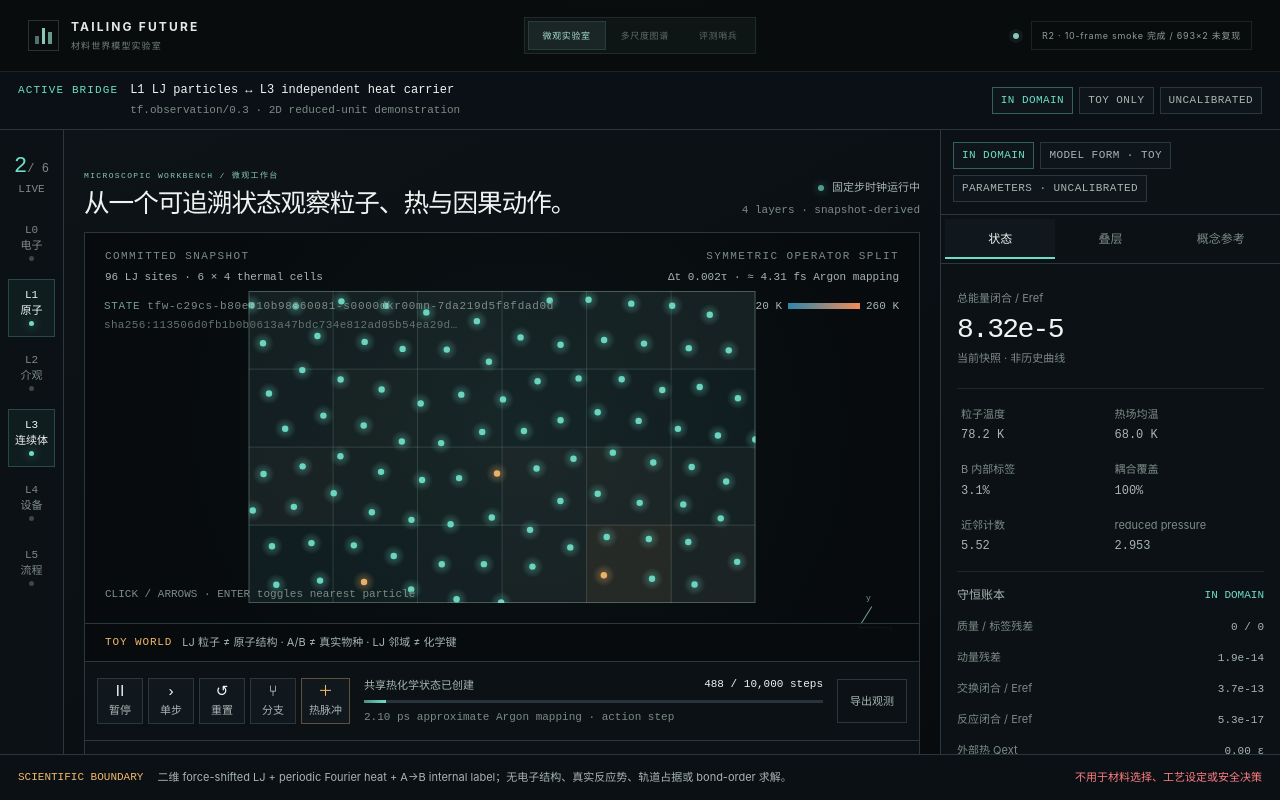
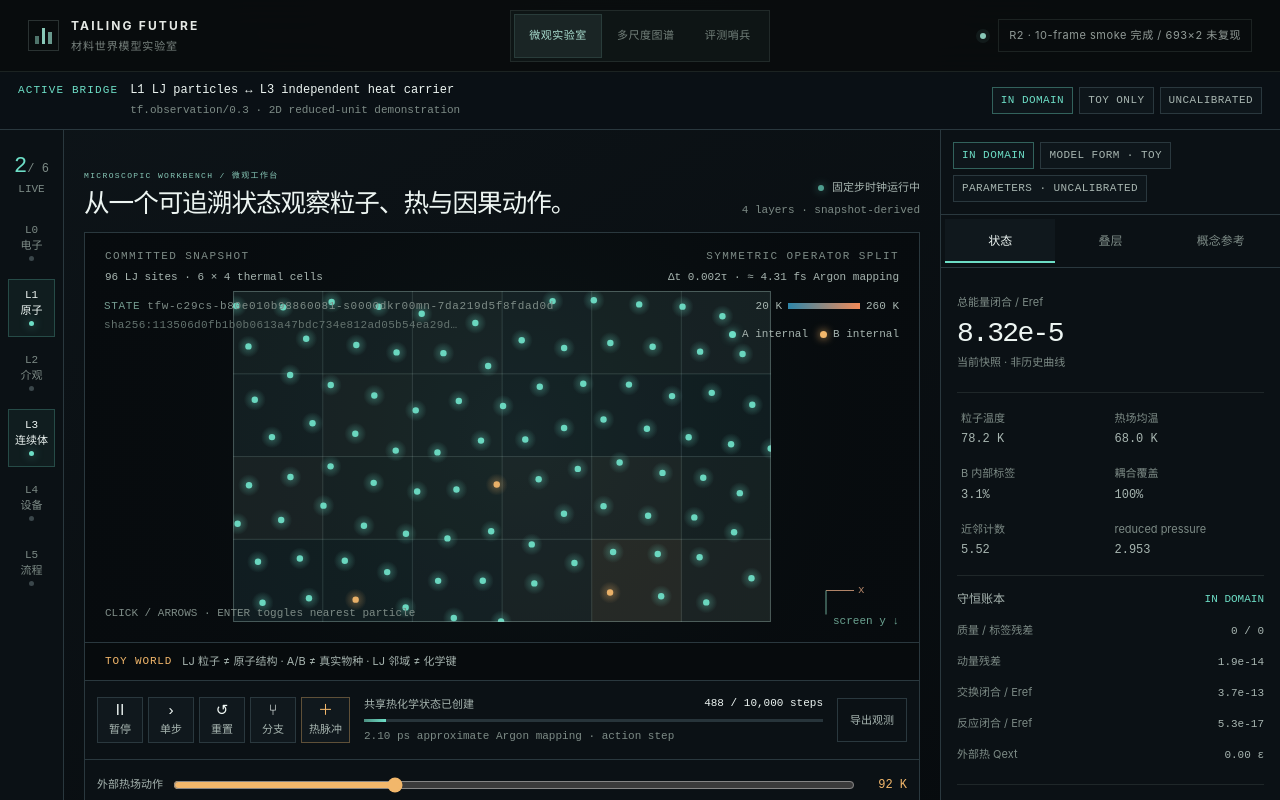
Before and after one commit to tony070926-sudo/tailing-future, a Next.js app: page / in a window 1280 px wide. Built offline with nearby package versions, Linux system fonts and the light colour scheme.

Commit message:
fix: close microscopic workbench review gaps

```diff
--- a/app/globals.css
+++ b/app/globals.css
@@ -19,10 +19,11 @@ html, body { margin: 0; min-height: 100%; background: var(--base); }
 body { color: var(--ink); font-family: var(--font-geist-sans); text-rendering: optimizeLegibility; }
 button, input { font: inherit; }
 button { color: inherit; }
+.visually-hidden { position: absolute !important; width: 1px !important; height: 1px !important; padding: 0 !important; margin: -1px !important; overflow: hidden !important; clip: rect(0 0 0 0) !important; white-space: nowrap !important; border: 0 !important; }
 
 .app-shell { min-height: 100vh; background: radial-gradient(circle at 50% -30%, rgba(65, 112, 101, .14), transparent 42%), var(--base); overflow: hidden; }
 .topbar { height: 72px; display: grid; grid-template-columns: 1fr auto 1fr; align-items: center; padding: 0 28px; border-bottom: 1px solid var(--line); background: rgba(9, 13, 14, .9); backdrop-filter: blur(18px); position: relative; z-index: 10; }
-.brand-lockup { display: flex; align-items: center; gap: 12px; border: 0; background: transparent; padding: 0; cursor: pointer; text-align: left; }
+.brand-lockup { min-height: 44px; display: flex; align-items: center; gap: 12px; border: 0; background: transparent; padding: 0; cursor: pointer; text-align: left; }
 .brand-lockup > span:last-child { display: flex; flex-direction: column; }
 .brand-mark { width: 31px; height: 31px; display: grid; grid-template-columns: repeat(3, 1fr); align-items: end; gap: 3px; padding: 7px 6px; border: 1px solid var(--line-strong); }
 .brand-mark i { display: block; width: 100%; background: var(--mint); }
@@ -30,15 +31,15 @@ button { color: inherit; }
 .brand-mark i:nth-child(2) { height: 16px; }
 .brand-mark i:nth-child(3) { height: 12px; opacity: .75; }
 .brand-name { margin: 0; font-size: 12px; letter-spacing: .18em; font-weight: 650; }
-.brand-subtitle { margin: 3px 0 0; color: var(--muted); font-size: 9px; letter-spacing: .12em; }
+.brand-subtitle { margin: 3px 0 0; color: var(--muted); font-size: 11px; letter-spacing: .08em; }
 .view-nav { display: flex; align-items: center; padding: 3px; border: 1px solid var(--line); background: rgba(17, 25, 26, .72); }
-.view-nav button { border: 0; background: transparent; padding: 8px 15px; color: #606b67; cursor: pointer; font-size: 9px; letter-spacing: .07em; }
+.view-nav button { min-height: 44px; border: 0; background: transparent; padding: 8px 15px; color: #73807b; cursor: pointer; font-size: 11px; letter-spacing: .05em; }
 .view-nav button:hover { color: #aab4b0; }
 .view-nav button.active { background: #1a2525; color: var(--mint-bright); box-shadow: inset 0 0 0 1px rgba(136,200,184,.14); }
 .pulse-dot { width: 6px; height: 6px; border-radius: 50%; background: var(--mint); box-shadow: 0 0 0 4px rgba(136,200,184,.08); animation: pulse 2.4s ease-in-out infinite; }
 .run-id { border-left: 1px solid var(--line-strong); padding-left: 10px; color: var(--muted); }
 .topbar-actions { display: flex; align-items: center; justify-content: flex-end; gap: 12px; }
-.evidence-state { padding: 7px 10px; border: 1px solid var(--line); color: #919b97; font-size: 9px; letter-spacing: .08em; }
+.evidence-state { padding: 7px 10px; border: 1px solid var(--line); color: #919b97; font-size: 11px; letter-spacing: .05em; }
 .icon-button { width: 34px; height: 34px; border: 1px solid var(--line); background: transparent; cursor: pointer; color: #9ca7a2; }
 .icon-button:hover { border-color: var(--line-strong); color: var(--ink); }
 
@@ -92,13 +93,13 @@ button { color: inherit; }
 .heat-legend b { display: flex; align-items: center; gap: 3px; color: #68736f; font-weight: 400; }
 .heat-legend b em { width: 5px; height: 5px; border-radius: 50%; background: var(--mint); }
 .heat-legend b:last-child em { background: #e4a45e; }
-.axis-glyph { position: absolute; right: 25px; bottom: 22px; z-index: 2; width: 46px; height: 46px; }
-.axis-glyph i { position: absolute; left: 11px; bottom: 11px; display: block; transform-origin: left bottom; }
+.axis-glyph { position: absolute; right: 25px; bottom: 50px; z-index: 2; width: 78px; height: 50px; }
+.axis-glyph i { position: absolute; left: 10px; top: 10px; display: block; transform-origin: left center; }
 .axis-x { width: 28px; height: 1px; background: #b18468; }
-.axis-y { width: 25px; height: 1px; background: #6ba391; transform: rotate(-58deg); }
-.axis-glyph em, .axis-glyph strong { position: absolute; font: 8px var(--font-geist-mono), monospace; font-style: normal; }
-.axis-glyph em { right: 1px; bottom: 6px; color: #b18468; }
-.axis-glyph strong { left: 18px; top: 0; color: #6ba391; font-weight: 400; }
+.axis-y { width: 24px; height: 1px; background: #6ba391; transform: rotate(90deg); }
+.axis-glyph em, .axis-glyph strong { position: absolute; font: 11px/1.3 var(--font-geist-mono), monospace; font-style: normal; }
+.axis-glyph em { left: 42px; top: 3px; color: #b18468; }
+.axis-glyph strong { left: 17px; top: 34px; color: #6ba391; font-weight: 400; white-space: nowrap; }
 .transport-bar { height: 74px; border: 1px solid var(--line); border-top: 0; display: grid; grid-template-columns: auto 1fr minmax(230px, .7fr); align-items: center; gap: 22px; padding: 0 17px; background: rgba(15, 22, 23, .65); }
 .transport-buttons { display: flex; gap: 6px; }
 .transport-buttons button { width: 32px; height: 32px; border: 1px solid var(--line-strong); background: #11191a; font: 10px var(--font-geist-mono), monospace; cursor: pointer; }
@@ -238,14 +239,14 @@ button { color: inherit; }
   height: calc(100vh - 72px);
   overflow: auto;
   display: grid;
-  grid-template-rows: auto minmax(0, 1fr) auto;
+  grid-template-rows: auto minmax(700px, 1fr) auto;
   background: var(--lab-bg);
   color: var(--lab-text);
 }
 .lab-workbench[hidden] { display: none; }
 .lab-workbench button:focus-visible,
-.lab-workbench input:focus-visible,
-.lab-workbench canvas:focus-visible { outline: 2px solid var(--lab-derived); outline-offset: 3px; }
+.lab-workbench input:focus-visible { outline: 2px solid var(--lab-derived); outline-offset: 3px; }
+.lab-workbench canvas:focus-visible { outline: 2px solid var(--lab-derived); outline-offset: -4px; }
 .lab-context-bar {
   min-height: 58px;
   padding: 10px 18px;
@@ -327,6 +328,11 @@ button { color: inherit; }
 .micro-viewport .state-stamp small { max-width: 360px; overflow: hidden; text-overflow: ellipsis; color: #64736f; font-size: 11px; white-space: nowrap; }
 .micro-viewport .heat-legend { top: 67px; color: var(--lab-text-secondary); font-size: 11px; }
 .micro-viewport .heat-legend > i { width: 72px; height: 6px; background: linear-gradient(90deg, #2d86aa, #f28b58); }
+.species-legend { position: absolute; z-index: 3; right: 20px; top: 94px; display: flex; gap: 12px; color: var(--lab-text-secondary); font: 11px/1.4 var(--font-geist-mono), monospace; }
+.species-legend span { display: inline-flex; align-items: center; gap: 6px; }
+.species-legend i { width: 7px; height: 7px; border-radius: 50%; box-shadow: 0 0 9px currentColor; }
+.species-legend .species-a { color: var(--lab-live); background: var(--lab-live); }
+.species-legend .species-b { color: var(--lab-warning); background: var(--lab-warning); }
 .micro-viewport .state-probe { min-width: 250px; bottom: 58px; padding: 12px 14px; border-color: rgba(119, 175, 255, .38); background: rgba(7, 11, 14, .94); }
 .micro-viewport .state-probe span, .micro-viewport .state-probe small { color: var(--lab-text-tertiary); font-size: 11px; line-height: 1.55; }
 .micro-viewport .state-probe b { color: var(--lab-derived); font-size: 16px; }
@@ -384,7 +390,7 @@ button { color: inherit; }
 .inspector-panel { min-width: 0; overflow-y: auto; border-left: 1px solid var(--lab-border); background: var(--lab-surface); }
 .inspector-safety { padding: 12px; border-bottom: 1px solid var(--lab-border); }
 .inspector-tabs { min-height: 48px; padding: 4px; display: grid; grid-template-columns: repeat(3, 1fr); border-bottom: 1px solid var(--lab-border); }
-.inspector-tabs button { min-height: 40px; border: 0; background: transparent; color: var(--lab-text-tertiary); cursor: pointer; font-size: 12px; }
+.inspector-tabs button { min-height: 44px; border: 0; background: transparent; color: var(--lab-text-tertiary); cursor: pointer; font-size: 12px; }
 .inspector-tabs button.active { color: var(--lab-text); background: var(--lab-surface-raised); box-shadow: inset 0 -2px var(--lab-live); }
 .inspector-body { padding: 0 16px 18px; }
 .inspector-body .metric-primary.truthful { padding: 20px 0; }
@@ -456,6 +462,8 @@ button { color: inherit; }
 .hybrid-arm.arm-3 { transform: rotate(240deg); }
 .reference-hybridization.preset-sp .arm-2, .reference-hybridization.preset-sp .arm-3 { display: none; }
 .reference-hybridization.preset-sp2 .arm-3 { display: none; }
+.reference-hybridization.preset-sp2 .arm-1 { transform: rotate(120deg); }
+.reference-hybridization.preset-sp2 .arm-2 { transform: rotate(240deg); }
 .reference-hybridization.preset-sp3 .arm-2 { transform: rotate(109deg) scale(.88); }
 .reference-hybridization.preset-sp3 .arm-3 { transform: rotate(251deg) scale(.88); }
 .reference-hybridization > span, .reference-bonds > span { position: absolute; left: 50%; bottom: 24px; transform: translateX(-50%); white-space: nowrap; color: var(--lab-text-secondary); font: 11px/1.4 var(--font-geist-mono), monospace; }
@@ -464,8 +472,8 @@ button { color: inherit; }
 .bond-center.atom-right { left: 65%; }
 .sigma-overlap { position: absolute; left: 35%; right: 35%; top: 50%; height: 56px; border-radius: 50%; background: radial-gradient(ellipse at center, rgba(198, 156, 255, .66), rgba(119, 175, 255, .2) 56%, transparent 72%); transform: translateY(-50%); }
 .pi-lobe { display: none; position: absolute; width: 76px; height: 42px; border-radius: 50%; background: rgba(198, 156, 255, .42); }
-.pi-top-left { left: 27%; top: 25%; }.pi-top-right { right: 27%; top: 25%; background: rgba(119, 175, 255, .42); }
-.pi-bottom-left { left: 27%; bottom: 25%; background: rgba(119, 175, 255, .42); }.pi-bottom-right { right: 27%; bottom: 25%; }
+.pi-top-left { left: 27%; top: 25%; }.pi-top-right { right: 27%; top: 25%; }
+.pi-bottom-left { left: 27%; bottom: 25%; background: rgba(119, 175, 255, .42); }.pi-bottom-right { right: 27%; bottom: 25%; background: rgba(119, 175, 255, .42); }
 .reference-bonds.preset-pi .sigma-overlap { display: none; }
 .reference-bonds.preset-pi .pi-lobe { display: block; }
 .reference-note { margin: 11px 0 0; color: var(--lab-text-secondary); font-size: 11px; line-height: 1.6; }
@@ -481,8 +489,6 @@ button { color: inherit; }
   .lab-workbench { height: calc(100vh - 72px); display: block; }
   .lab-grid { grid-template-columns: 58px minmax(0, 1fr); }
   .inspector-panel { grid-column: 1 / -1; min-height: 520px; border-left: 0; border-top: 1px solid var(--lab-border); }
-  .inspector-safety { position: sticky; top: 0; z-index: 4; background: var(--lab-surface); }
-  .inspector-tabs { position: sticky; top: 65px; z-index: 4; background: var(--lab-surface); }
   .lab-disclaimer { position: sticky; bottom: 0; z-index: 5; }
 }
 
@@ -504,6 +510,7 @@ button { color: inherit; }
   .micro-viewport .top-right { top: 54px; left: 20px; right: auto; text-align: left; }
   .micro-viewport .state-stamp { top: 104px; right: 20px; }
   .micro-viewport .heat-legend { top: 158px; left: 20px; right: auto; }
+  .species-legend { top: 188px; left: 20px; right: auto; }
   .micro-viewport .state-probe { left: 16px; right: 16px; bottom: 88px; min-width: 0; }
   .canvas-help { bottom: 48px; }
   .micro-viewport .axis-glyph { display: none; }
--- a/app/page.tsx
+++ b/app/page.tsx
@@ -58,7 +58,7 @@ const VISUAL_LAYER_META: ReadonlyArray<{
   { key: 'thermalMesh', category: 'LIVE', label: '6 × 4 热单元', detail: '与后台网格逐格对齐' },
   { key: 'particles', category: 'LIVE', label: 'LJ 粒子位置', detail: '二维周期位置' },
   { key: 'species', category: 'LIVE', label: 'A / B 内部标签', detail: '非元素、非真实物种' },
-  { key: 'velocity', category: 'DERIVED', label: '速度矢量', detail: 'vx / vy 方向真实 · 显示长度封顶 0.65σ' },
+  { key: 'velocity', category: 'DERIVED', label: '速度矢量', detail: 'vx / vy 直映 screen-y ↓ · 长度封顶 0.65σ' },
   { key: 'periodicImages', category: 'DERIVED', label: '周期边界映像', detail: '最小像边界的视觉副本' },
   { key: 'proximity', category: 'DERIVED', label: 'LJ 近邻范围', detail: '仅选中粒子 · r < 1.45σ · ≠ 键' },
 ];
@@ -80,6 +80,12 @@ const REFERENCE_NOTES: Record<ReferenceTopic, string> = {
   hybridization: '规范方向的教学投影；不从 A/B 标签或 LJ 配位数推断。',
   bonds: 'σ 头碰头与 π 侧向重叠的概念图；当前世界没有 bond-order payload。',
 };
+
+const INSPECTOR_TABS: ReadonlyArray<readonly [InspectorTab, string]> = [
+  ['state', '状态'],
+  ['layers', '叠层'],
+  ['reference', '概念参考'],
+];
 
 const SCALE_STEPS = [
   { id: 'L0', label: '电子', detail: '量子态', status: 'planned' },
@@ -175,6 +181,7 @@ function SimulationLab({ active }: { active: boolean }) {
   const [eventNote, setEventNote] = useState('共享热化学状态已创建');
   const [error, setError] = useState<string | null>(null);
   const [probe, setProbe] = useState<StateProbe | null>(null);
+  const [probeAnnouncement, setProbeAnnouncement] = useState('');
   const [inspectorTab, setInspectorTab] = useState<InspectorTab>('state');
   const [visualLayers, setVisualLayers] = useState<VisualLayers>(INITIAL_VISUAL_LAYERS);
   const [referenceTopic, setReferenceTopic] = useState<ReferenceTopic>('orbitals');
@@ -197,6 +204,7 @@ function SimulationLab({ active }: { active: boolean }) {
     setBranchCount(0);
     setError(null);
     setProbe(null);
+    setProbeAnnouncement('状态探针已清除');
     setEventNote('已回到带完整账本的确定性初始状态');
   }, [present, temperature]);
 
@@ -258,11 +266,14 @@ function SimulationLab({ active }: { active: boolean }) {
     const y = (event.clientY - bounds.top - layout.offsetY) / layout.scale;
     if (x < 0 || y < 0 || x >= snapshot.box.width || y >= snapshot.box.height) {
       setProbe(null);
+      setProbeAnnouncement('状态探针已清除');
       return;
     }
     const cellX = Math.min(snapshot.field.width - 1, Math.floor(x / snapshot.box.width * snapshot.field.width));
     const cellY = Math.min(snapshot.field.height - 1, Math.floor(y / snapshot.box.height * snapshot.field.height));
-    setProbe(buildProbe(snapshot, cellX, cellY, nearestParticleIndex(snapshot, x, y, 0.7)));
+    const nextProbe = buildProbe(snapshot, cellX, cellY, nearestParticleIndex(snapshot, x, y, 0.7));
+    setProbe(nextProbe);
+    setProbeAnnouncement(describeProbe(nextProbe));
   };
 
   const probeWithKeyboard = (event: ReactKeyboardEvent<HTMLCanvasElement>) => {
@@ -280,17 +291,23 @@ function SimulationLab({ active }: { active: boolean }) {
       const cellY = (startY + direction[1] + snapshot.field.height) % snapshot.field.height;
       const x = (cellX + 0.5) * snapshot.box.width / snapshot.field.width;
       const y = (cellY + 0.5) * snapshot.box.height / snapshot.field.height;
-      setProbe(buildProbe(snapshot, cellX, cellY, nearestParticleIndex(snapshot, x, y, 0.9)));
+      const nextProbe = buildProbe(snapshot, cellX, cellY, nearestParticleIndex(snapshot, x, y, 0.9));
+      setProbe(nextProbe);
+      setProbeAnnouncement(describeProbe(nextProbe));
       return;
     }
     if (event.key === 'Enter' && probe) {
       event.preventDefault();
       if (probe.particleIndex !== null) {
-        setProbe(buildProbe(snapshot, probe.cellX, probe.cellY, null));
+        const nextProbe = buildProbe(snapshot, probe.cellX, probe.cellY, null);
+        setProbe(nextProbe);
+        setProbeAnnouncement(describeProbe(nextProbe));
       } else {
         const x = (probe.cellX + 0.5) * snapshot.box.width / snapshot.field.width;
         const y = (probe.cellY + 0.5) * snapshot.box.height / snapshot.field.height;
-        setProbe(buildProbe(snapshot, probe.cellX, probe.cellY, nearestParticleIndex(snapshot, x, y)));
+        const nextProbe = buildProbe(snapshot, probe.cellX, probe.cellY, nearestParticleIndex(snapshot, x, y));
+        setProbe(nextProbe);
+        setProbeAnnouncement(describeProbe(nextProbe));
       }
     }
   };
@@ -305,7 +322,29 @@ function SimulationLab({ active }: { active: boolean }) {
   };
 
   const toggleLayer = (key: VisualLayerKey) => {
-    setVisualLayers((current) => ({ ...current, [key]: !current[key] }));
+    setVisualLayers((current) => {
+      const next = { ...current, [key]: !current[key] };
+      if (key === 'particles' && !next.particles) {
+        next.species = false;
+        next.periodicImages = false;
+        next.proximity = false;
+      }
+      if ((key === 'species' || key === 'periodicImages' || key === 'proximity') && next[key]) next.particles = true;
+      return next;
+    });
+  };
+
+  const moveInspectorTab = (event: ReactKeyboardEvent<HTMLButtonElement>, index: number) => {
+    let nextIndex = index;
+    if (event.key === 'ArrowRight') nextIndex = (index + 1) % INSPECTOR_TABS.length;
+    else if (event.key === 'ArrowLeft') nextIndex = (index - 1 + INSPECTOR_TABS.length) % INSPECTOR_TABS.length;
+    else if (event.key === 'Home') nextIndex = 0;
+    else if (event.key === 'End') nextIndex = INSPECTOR_TABS.length - 1;
+    else return;
+    event.preventDefault();
+    const nextTab = INSPECTOR_TABS[nextIndex][0];
+    setInspectorTab(nextTab);
+    window.requestAnimationFrame(() => document.getElementById('inspector-tab-' + nextTab)?.focus());
   };
 
   const chooseReferenceTopic = (topic: ReferenceTopic) => {
@@ -436,12 +475,19 @@ function SimulationLab({ active }: { active: boolean }) {
               aria-label="二维 LJ 粒子、独立连续热场与 A/B 内部标签；点击或使用方向键读取状态探针"
               aria-describedby="micro-boundary"
             />
+            <p className="visually-hidden" aria-live="polite" aria-atomic="true">{probeAnnouncement}</p>
             <div className="viewport-label top-left"><span>COMMITTED SNAPSHOT</span><b>{snapshot.particles.length} LJ sites · {snapshot.field.width} × {snapshot.field.height} thermal cells</b></div>
             <div className="viewport-label top-right"><span>SYMMETRIC OPERATOR SPLIT</span><b>Δt {initialWorld.options.timeStep.toFixed(3)}τ · ≈ {timeStepFs.toFixed(2)} fs Argon mapping</b></div>
             <div className="state-stamp"><span>STATE</span>{snapshot.stateId}<small>{snapshot.stateDigest}</small></div>
             {visualLayers.heatField && <div className="heat-legend" aria-label="热场颜色图例"><span>{WORLD_DOMAIN.minimumResolvedTemperatureKelvin} K</span><i /><span>{WORLD_DOMAIN.maximumResolvedTemperatureKelvin} K</span></div>}
+            {visualLayers.particles && visualLayers.species && (
+              <div className="species-legend" aria-label="A 与 B 内部标签颜色图例">
+                <span><i className="species-a" />A internal</span>
+                <span><i className="species-b" />B internal</span>
+              </div>
+            )}
             {probe && (
-              <div className="state-probe" aria-live="polite">
+              <div className="state-probe">
                 <span>STATE PROBE · CELL {probe.cellX},{probe.cellY}</span>
                 <b>{probe.temperatureKelvin.toFixed(2)} K</b>
                 <small>{probe.particleIndex === null ? '该单元附近无已选粒子' : 'particle ' + probe.particleIndex + ' · internal label ' + probe.particleSpecies}</small>
@@ -449,7 +495,7 @@ function SimulationLab({ active }: { active: boolean }) {
               </div>
             )}
             <div className="canvas-help">CLICK / ARROWS · ENTER toggles nearest particle</div>
-            <div className="axis-glyph" aria-hidden="true"><i className="axis-x" /><i className="axis-y" /><em>x</em><strong>y</strong></div>
+            <div className="axis-glyph" aria-hidden="true"><i className="axis-x" /><i className="axis-y" /><em>x</em><strong>screen y ↓</strong></div>
             <div className="viewport-boundary" id="micro-boundary"><span>TOY WORLD</span>LJ 粒子 ≠ 原子结构 · A/B ≠ 真实物种 · LJ 邻域 ≠ 化学键</div>
           </div>
 
@@ -484,19 +530,17 @@ function SimulationLab({ active }: { active: boolean }) {
             <span>PARAMETERS · UNCALIBRATED</span>
           </div>
           <div className="inspector-tabs" role="tablist" aria-label="检查器页面">
-            {([
-              ['state', '状态'],
-              ['layers', '叠层'],
-              ['reference', '概念参考'],
-            ] as const).map(([id, label]) => (
+            {INSPECTOR_TABS.map(([id, label], index) => (
               <button
                 type="button"
                 role="tab"
                 id={'inspector-tab-' + id}
-                aria-controls={'inspector-panel-' + id}
+                aria-controls={inspectorTab === id ? 'inspector-panel-' + id : undefined}
                 aria-selected={inspectorTab === id}
+                tabIndex={inspectorTab === id ? 0 : -1}
                 className={inspectorTab === id ? 'active' : ''}
                 onClick={() => setInspectorTab(id)}
+                onKeyDown={(event) => moveInspectorTab(event, index)}
                 key={id}
               >{label}</button>
             ))}
@@ -673,6 +717,13 @@ function buildProbe(snapshot: ThermochemicalSnapshot, cellX: number, cellY: numb
     particleIndex: validParticleIndex,
     particleSpecies: validParticleIndex === null ? null : snapshot.particles[validParticleIndex].species,
   };
+}
+
+function describeProbe(probe: StateProbe) {
+  const particle = probe.particleIndex === null
+    ? '附近没有选中粒子'
+    : '粒子 ' + probe.particleIndex + '，内部标签 ' + probe.particleSpecies;
+  return '单元 ' + probe.cellX + ',' + probe.cellY + '，温度 ' + probe.temperatureKelvin.toFixed(2) + ' K，' + particle;
 }
 
 function refreshProbe(snapshot: ThermochemicalSnapshot, current: StateProbe) {
@@ -853,6 +904,18 @@ function drawMicroscopicSimulation(
     context.beginPath();
     context.arc(selectedPoint.x, selectedPoint.y, 1.45 * scale, 0, Math.PI * 2);
     context.stroke();
+    const ringXShifts = [0];
+    const ringYShifts = [0];
+    if (selected.x < 1.45) ringXShifts.push(snapshot.box.width);
+    if (selected.x > snapshot.box.width - 1.45) ringXShifts.push(-snapshot.box.width);
+    if (selected.y < 1.45) ringYShifts.push(snapshot.box.height);
+    if (selected.y > snapshot.box.height - 1.45) ringYShifts.push(-snapshot.box.height);
+    ringXShifts.forEach((shiftX) => ringYShifts.forEach((shiftY) => {
+      if (shiftX === 0 && shiftY === 0) return;
+      context.beginPath();
+      context.arc(selectedPoint.x + shiftX * scale, selectedPoint.y + shiftY * scale, 1.45 * scale, 0, Math.PI * 2);
+      context.stroke();
+    }));
     context.setLineDash([]);
     snapshot.particles.forEach((particle, index) => {
       if (index === selectedParticleIndex) return;
@@ -862,8 +925,18 @@ function drawMicroscopicSimulation(
       context.strokeStyle = 'rgba(119, 175, 255, 0.55)';
       context.beginPath();
       context.moveTo(selectedPoint.x, selectedPoint.y);
-      context.lineTo(selectedPoint.x + dx * scale, selectedPoint.y + dy * scale);
+      const endpointX = selected.x + dx;
+      const endpointY = selected.y + dy;
+      context.lineTo(offsetX + endpointX * scale, offsetY + endpointY * scale);
       context.stroke();
+      const wrapX = endpointX < 0 ? snapshot.box.width : endpointX >= snapshot.box.width ? -snapshot.box.width : 0;
+      const wrapY = endpointY < 0 ? snapshot.box.height : endpointY >= snapshot.box.height ? -snapshot.box.height : 0;
+      if (wrapX !== 0 || wrapY !== 0) {
+        context.beginPath();
+        context.moveTo(selectedPoint.x + wrapX * scale, selectedPoint.y + wrapY * scale);
+        context.lineTo(offsetX + (endpointX + wrapX) * scale, offsetY + (endpointY + wrapY) * scale);
+        context.stroke();
+      }
     });
   }
 
```
